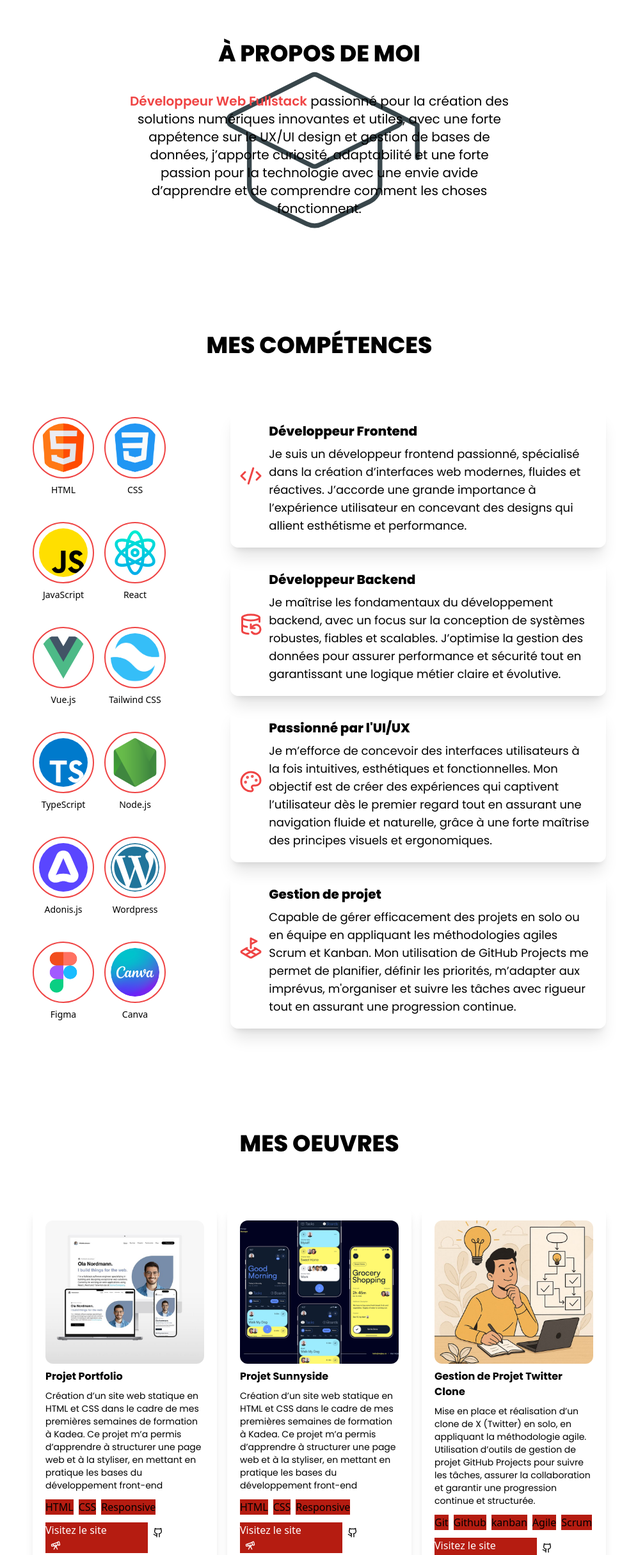
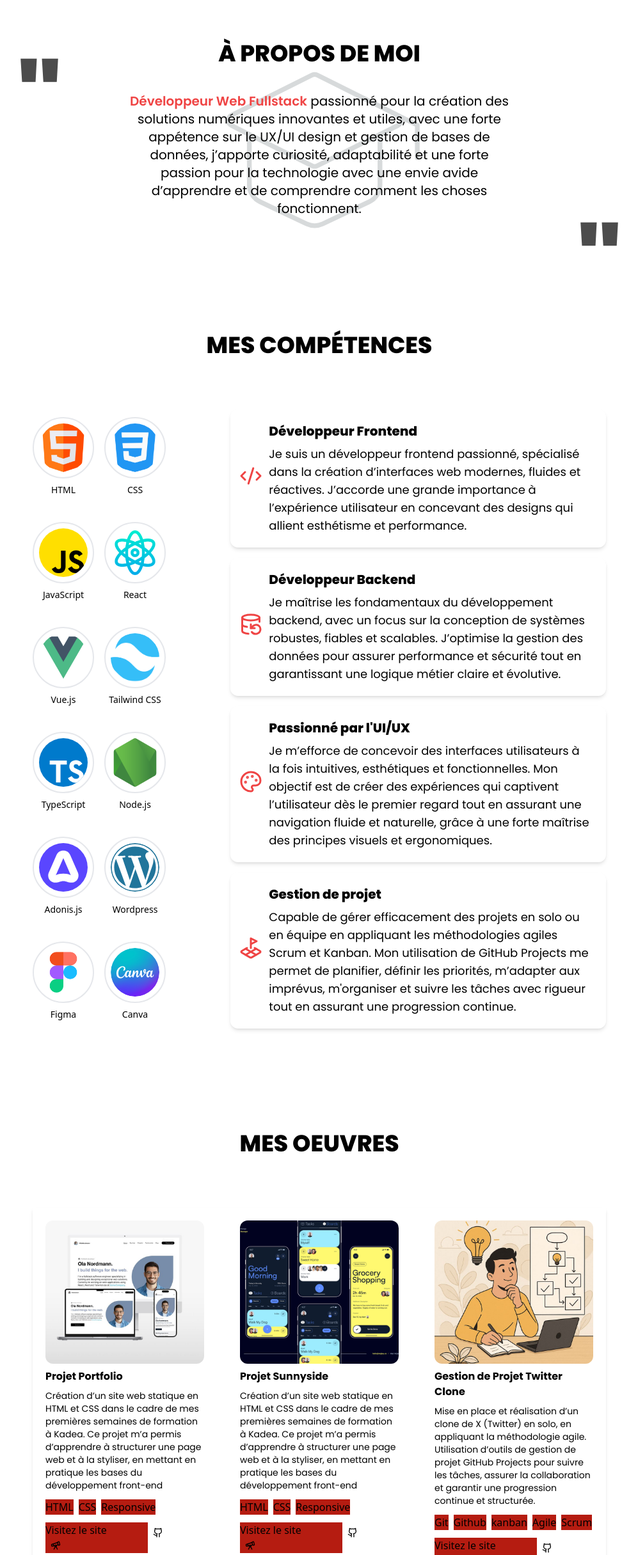
Before and after one commit to IsraelHangy/portfolio-israel, a React (Vite) app: page / in a window 1280 px wide. Shown: the part 980-3411 px from the top of the page at 64% size, without its empty margins (141-1138 px from the left). Built offline with nearby package versions, Linux system fonts and the light colour scheme.

Commit message:
docs: change have been made to the color in all components

```diff
--- a/index.html
+++ b/index.html
@@ -1,15 +1,17 @@
 <!doctype html>
-<html lang="en" data-theme="cupcake">
+<html lang="en" data-theme="dark, cupcake">
 
   <head>
     <meta charset="UTF-8" />
-    <link rel="icon" type="image/x-icon" href="/public/Gd.ico" />
+     <link rel="icon" href="/Gd.ico" />
     <link href="https://fonts.googleapis.com/css2?family=Poppins:wght@400;500;600;700;800&display=swap" rel="stylesheet">
     <meta name="viewport" content="width=device-width, initial-scale=1.0" />
     <title>Portfolio Israel</title>
   </head>
   <body>
-    <div id="root"></div>
+    <main>
+      <div id="root"></div>
     <script type="module" src="/src/main.tsx"></script>
+    </main>
   </body>
 </html>
--- a/package.json
+++ b/package.json
@@ -21,13 +21,13 @@
     "@types/react-dom": "^19.1.6",
     "@vitejs/plugin-react": "^4.6.0",
     "autoprefixer": "^10.4.21",
-    "daisyui": "^5.0.46",
+    "daisyui": "^5.0.50",
     "eslint": "^9.30.1",
     "eslint-plugin-react-hooks": "^5.2.0",
     "eslint-plugin-react-refresh": "^0.4.20",
     "globals": "^16.3.0",
     "postcss": "^8.5.6",
-    "tailwindcss": "^3.4.3",
+    "tailwindcss": "^3.4.17",
     "typescript": "~5.8.3",
     "typescript-eslint": "^8.35.1",
     "vite": "^7.0.6"
--- a/src/components/About.tsx
+++ b/src/components/About.tsx
@@ -15,32 +15,26 @@ const aboutSections = [
 const About = () => {
   return (
     <section id="About" className="scroll-mt-28">
-
-
       <div
-        className="bg-base-300 relative
-                  bg-no-repeat bg-center
-                  bg-[length:280px] md:bg-[length:350px]
-                  pb-10 md:pt-5 md:pb-20"
-        style={{
-          backgroundImage: "url(/graduationCap.svg)",
-        }}
+        className="bg-base-300 relative pb-10 md:pt-5 md:pb-20
+                   before:content-[''] before:absolute before:inset-0
+                   before:bg-[url('/graduationCap.svg')]
+                   before:bg-no-repeat before:bg-center
+                   before:bg-[length:280px] md:before:bg-[length:350px]
+                   before:opacity-25 md:before:opacity-20 before:z-0"
       >
         {/* Titre principal */}
-        <div className="pt-10 justify-center">
+        <div className="pt-10 justify-center relative z-10">
           <Title title="À PROPOS DE MOI" />
         </div>
 
-        {/* guillemets décoratives */}
-
-        <span className="absolute top-12 left-[2%] text-[7rem] md:top-20 md:left-[13%] md:text-[10rem] text-white font-extrabold font-poppins opacity-70 select-none leading-none z-0">
+        {/* Guillemets décoratives */}
+        <span className="absolute top-12 left-[2%] text-[7rem] md:top-20 md:left-[13%] md:text-[10rem]  font-extrabold font-poppins opacity-70 select-none leading-none z-0">
           "
         </span>
-        <span className="absolute text-[7rem] right-[5%] -bottom-10 md:-bottom-10 md:right-[13%] md:text-[10rem] text-white font-extrabold font-poppins opacity-70 select-none leading-none z-0">
+        <span className="absolute text-[7rem] right-[5%] -bottom-10 md:-bottom-10 md:right-[13%] md:text-[10rem]  font-extrabold font-poppins opacity-70 select-none leading-none z-0">
           "
         </span>
-
-
 
         {/* Contenu principal */}
         <div className="p-10 relative z-10 flex justify-center">
--- a/src/components/Contact.tsx
+++ b/src/components/Contact.tsx
@@ -116,7 +116,7 @@ const Contact = () => {
         <div className="md:mt-5 mb-5 md:mb-0">
           <Title title="Envoyez un message" />
         </div>
-        <p className="text-center text-gray-300 font-light mb-2 mt-8 md:mt-10 md:mb-14 text-sm md:text-xl">
+        <p className="text-center text-base-content font-normal mb-2 mt-8 md:mt-10 md:mb-14 text-base md:text-2xl">
           Vous avez une question, une proposition, un commentaire ou vous
           souhaitez simplement dire bonjour ? Allez-y
         </p>
@@ -124,14 +124,14 @@ const Contact = () => {
         <form className="max-w-3xl mx-auto pt-8" onSubmit={handleSubmit}>
           <div className="grid grid-cols-1 md:grid-cols-2 md:gap-20 gap-10 md:mb-20 mb-8">
             <div>
-              <label className="block text-gray-200 text-sm md:text-xl font-poppins font-bold mb-2">
+              <label className="block text-base-content text-sm md:text-xl font-poppins font-bold mb-2">
                 VOTRE PRENOM
               </label>
               <input
                 name="prename"
                 type="text"
                 placeholder="Entrez votre prénom"
-                className="w-full font-poppins font-normal  py-3 text-white text-base md:text-xl bg-base-300 border-b border-white/50 focus:border-red-500 md:focus:border-red-700 transition duration-300 ease-in-out outline-none focus:scale-[1.02]"
+                className="w-full font-poppins font-normal  py-3 text-base-content md:text-xl bg-base-300 border-b border-white/50 focus:border-base-content md:focus:border-base-content transition duration-300 ease-in-out outline-none focus:scale-[1.02]"
                 value={formData.prename}
                 onChange={handleChange}
                 required
@@ -139,14 +139,14 @@ const Contact = () => {
             </div>
 
             <div>
-              <label className="block text-gray-200 text-sm md:text-xl font-poppins font-bold mb-2">
+              <label className="block text-base-content text-sm md:text-xl font-poppins font-bold mb-2">
                 VOTRE NOM
               </label>
               <input
                 name="name"
                 type="text"
                 placeholder="Entrez votre nom"
-                className="w-full font-poppins font-normal py-3 text-white text-base md:text-xl bg-base-300 border-b border-white/50 focus:border-red-500 md:focus:border-red-700 transition duration-300 ease-in-out outline-none focus:scale-[1.02]"
+                className="w-full font-poppins font-normal py-3 text-base-content md:text-xl bg-base-300 border-b border-white/50 focus:border-base-content md:focus:border-base-content transition duration-300 ease-in-out outline-none focus:scale-[1.02]"
                 value={formData.name}
                 onChange={handleChange}
                 required
@@ -154,14 +154,14 @@ const Contact = () => {
             </div>
 
             <div>
-              <label className="block text-gray-200 text-sm md:text-xl font-poppins font-bold  mb-2">
+              <label className="block text-base-content text-sm md:text-xl font-poppins font-bold  mb-2">
                 VOTRE ADRESSE MAIL
               </label>
               <input
                 name="email"
                 type="email"
                 placeholder="Entrez votre adresse mail"
-                className="w-full font-poppins font-normal  py-3 text-white text-base md:text-xl bg-base-300 border-b border-white/50 focus:border-red-500 md:focus:border-red-700 transition duration-300 ease-in-out outline-none focus:scale-[1.02]"
+                className="w-full font-poppins font-normal  py-3 text-base-content md:text-xl bg-base-300 border-b border-white/50 focus:border-base-content md:focus:border-base-content transition duration-300 ease-in-out outline-none focus:scale-[1.02]"
                 value={formData.email}
                 onChange={handleChange}
                 required
@@ -169,7 +169,7 @@ const Contact = () => {
             </div>
 
             <div>
-              <label className="block text-gray-200 text-sm md:text-xl font-poppins font-bold mb-2">
+              <label className="block text-base-content text-sm md:text-xl font-poppins font-bold mb-2">
                 VOTRE NUMERO DE TELEPHONE
               </label>
               <input
@@ -178,7 +178,7 @@ const Contact = () => {
                 pattern="^\+?[0-9]{8,15}$"
                 inputMode="numeric"
                 placeholder="Entrez votre numéro de téléphone"
-                className="w-full font-poppins font-normal  py-3 text-white text-base md:text-xl bg-base-300 border-b border-white/50 focus:border-red-500 md:focus:border-red-700 transition duration-300 ease-in-out outline-none focus:scale-[1.02]"
+                className="w-full font-poppins font-normal  py-3 text-base-content md:text-xl bg-base-300 border-b border-white/50 focus:border-base-content md:focus:border-base-content transition duration-300 ease-in-out outline-none focus:scale-[1.02]"
                 value={formData.numero}
                 onChange={handleChange}
                 required
@@ -187,14 +187,14 @@ const Contact = () => {
           </div>
 
           <div className="mb-8">
-            <label className="block text-gray-200 text-sm md:text-xl font-poppins font-bold mb-2">
+            <label className="block text-base-content text-sm md:text-xl font-poppins font-bold mb-2">
               VOTRE MESSAGE
             </label>
             <textarea
               name="message"
               placeholder="Écrivez votre message"
               rows={4}
-              className="w-full font-poppins font-normal  py-3 text-white text-base md:text-xl bg-base-300 border-b border-white/50 focus:border-red-500 md:focus:border-red-700 transition duration-300 ease-in-out outline-none focus:scale-[1.02] resize-none"
+              className="w-full font-poppins font-normal  py-3 text-base-content text-base md:text-xl bg-base-300 border-b border-white/50 focus:border-base-content md:focus:border-base-content transition duration-300 ease-in-out outline-none focus:scale-[1.02] resize-none"
               value={formData.message}
               onChange={handleChange}
               required
@@ -203,7 +203,7 @@ const Contact = () => {
 
           <button
             type="submit"
-            className="w-full bg-[#c22e23] hover:bg-[#79140f]  text-white py-3 font-poppins font-semibold md:font-bold"
+            className="w-full bg-[#c22e23] hover:bg-[#79140f]  text-base-content py-3 font-poppins font-semibold md:font-bold"
           >
             ENVOYEZ VOTRE MESSAGE
           </button>
@@ -223,24 +223,24 @@ const Contact = () => {
                 onClick={(e) => e.stopPropagation()}
               >
                 {status === "success" && (
-                  <p className="text-lg font-semibold font-poppins text-white">
+                  <p className="text-lg font-semibold font-poppins text-base-content">
                     Message envoyé avec succès !
                   </p>
                 )}
                 {status === "invalid" && (
-                  <p className="text-lg font-semibold text-yellow-500">
+                  <p className="text-lg font-semibold text-red-500 text-base-content">
                     Vérifiez vos champs et réessayez.
                   </p>
                 )}
                 {status === "error" && (
-                  <p className="text-lg font-normal font-poppins text-white">
+                  <p className="text-lg font-normal font-poppins text-base-content">
                     Erreur d’envoi du message.
                   </p>
                 )}
 
                 <button
                   onClick={() => setStatus("")}
-                  className="mt-6 px-5 py-2 rounded-md text-white font-semibold bg-red-600 hover:bg-red-700"
+                  className="mt-6 px-5 py-2 rounded-md text-base-content font-semibold bg-red-600 hover:bg-red-700"
                 >
                   OK
                 </button>
--- a/src/components/Experiences.tsx
+++ b/src/components/Experiences.tsx
@@ -93,7 +93,7 @@ const Experiences = () => {
                 whileInView: { opacity: 1, scale: 1 },
               }}
             >
-              <div className="w-24 h-24 p-2 rounded-full flex justify-center items-center border-2 border-red-500">
+              <div className="w-24 h-24 p-2 rounded-full flex justify-center items-center border-2 border-base-content">
                 <img
                   src={skill.image}
                   alt={skill.name}
@@ -110,7 +110,7 @@ const Experiences = () => {
           {experiences.map((experience, index) => (
             <motion.div
               key={experience.id}
-              className="flex flex-col md:flex-row items-center bg-base-300 p-5 rounded-xl shadow-xl"
+              className="flex flex-col md:flex-row items-center bg-base-300 p-5 rounded-xl shadow-md"
               initial={{ opacity: 0, y: 50 }}
               whileInView={{ opacity: 1, y: 0 }}
               transition={{ duration: 0.6, delay: index * 0.2 }}
--- a/src/components/Footer.tsx
+++ b/src/components/Footer.tsx
@@ -32,8 +32,8 @@ const Footer = () => {
               <Flame
                 className="w-[30px] h-[30px] md:w-[40px] md:h-[40px]"
                 strokeWidth={2}
-                fill="white"
-                color="white"
+               fill="currentColor"
+               color="currentColor"
               />
               <p className="font-poppins font-extrabold text-xl md:text-2xl">
                 GOOD<span className="text-red-500 pr-5">DEV</span>
@@ -82,7 +82,7 @@ const Footer = () => {
         </div>
       </div>
 
-      <div className="pt-8 md:pt-20 text-center font-poppins text-xs md:text-xl opacity-80">
+      <div className="pt-8 md:pt-20 text-center font-poppins text-xs md:text-xl opacity-100">
         <p>Designed & Built by Israel Hangy</p>
         <p>Copyright © {new Date().getFullYear()}</p>
       </div>
@@ -90,7 +90,7 @@ const Footer = () => {
       <button
         onClick={scrollToTop}
         aria-label="Remonter en haut"
-        className="absolute right-3 bottom-0 md:right-20 md:bottom-30 flex items-center justify-center w-10 h-10 md:w-12 md:h-12 rounded-full bg-[#c22e23] hover:bg-[#79140f]  text-white shadow-lg transition"
+        className="absolute right-3 bottom-0 md:right-20 md:bottom-30 flex items-center justify-center w-10 h-10 md:w-12 md:h-12 rounded-full bg-[#c22e23] hover:bg-[#79140f] shadow-lg transition"
       >
         <ArrowUp className="w-6 h-6 md:w-7 md:h-7" />
       </button>
--- a/src/components/Home.tsx
+++ b/src/components/Home.tsx
@@ -29,7 +29,7 @@ const Home = () => {
         <div className="flex justify-center md:justify-start space-x-4 md:mt-8 mt-6">
           <a
             href="#Contact"
-            className="btn btn-lg bg-red-500 hover:bg-red-600 text-black rounded-lg md:w-fit"
+            className="btn btn-lg bg-red-500 hover:bg-red-600 text-base-content rounded-lg md:w-fit"
           >
             <Mail className="w-5 h-5" />
             Contactez-moi
@@ -39,7 +39,7 @@ const Home = () => {
             href={cvPDF}
             target="_blank"
             rel="noopener noreferrer"
-            className="btn btn-lg bg-red-500 hover:bg-red-600 text-black rounded-lg md:w-fit flex items-center space-x-2"
+            className="btn btn-lg bg-red-500 hover:bg-red-600 text-base-content rounded-lg md:w-fit flex items-center space-x-2"
           >
             <FileText className="w-5 h-5" />
             <span>Mon CV</span>
@@ -55,6 +55,8 @@ const Home = () => {
           loading="lazy"
         />
       </div>
+
+
     </div>
   );
 };
--- a/src/components/Navbar.tsx
+++ b/src/components/Navbar.tsx
@@ -34,7 +34,7 @@ const Navbar = () => {
   }, [theme]);
 
   return (
-    <div className="fixed top-0 left-0 w-full z-50 bg-base-100 shadow-md">
+    <div className="fixed top-0 left-0 w-full z-50 bg-base-200 shadow-md">
       <div className="max-w-7xl mx-auto flex justify-between items-center pt-2 p-2 md:p-4">
         {/* Logo */}
         <a href="#" className="flex items-center font-extrabold text-xl md:text-2xl">
@@ -121,7 +121,7 @@ const Navbar = () => {
 
       {/* Menu mobile */}
       <div
-        className={`md:hidden fixed top-50 left-0 w-full h-[calc(100%-40px)] bg-base-100 flex flex-col items-center justify-center transform transition-all duration-500 ease-in-out ${menuOpen ? "translate-y-0 opacity-100 visible" : "-translate-y-full opacity-0 invisible"}`}
+        className={`md:hidden fixed top-50 left-0 w-full h-[calc(100%-40px)] bg-base-200 flex flex-col items-center justify-center transform transition-all duration-500 ease-in-out ${menuOpen ? "translate-y-0 opacity-100 visible" : "-translate-y-full opacity-0 invisible"}`}
       >
         <ul className="flex flex-col space-y-8 font-poppins text-3xl font-bold text-center">
           {mobileLinks.map((link) => (
--- a/src/components/Projects.tsx
+++ b/src/components/Projects.tsx
@@ -80,11 +80,11 @@ const Projects = () => {
       <div className="mt-20 md:mt-0 md:mb-20 mb-8">
         <Title title="Mes Oeuvres" />
       </div>
-      <div className="grid md:grid-cols-3 gap-4">
+      <div className="grid md:grid-cols-3 gap-4 shadow-md">
         {projects.map((project) => (
           <motion.div
             key={project.id}
-            className="bg-base-300 p-5 h-fit rounded-xl shadow-lg"
+            className="bg-base-300 p-5 h-fit rounded-xl"
             initial="initial"
             whileInView="animate"
             viewport={{ once: true, amount: 0.4 }}
@@ -111,7 +111,7 @@ const Projects = () => {
                 href={project.demoLink}
                 target="_blank"
                 rel="noopener noreferrer"
-                className="btn btn-lg  bg-[#c22e23] md:bg-[#b51c11] hover:bg-[#79140f] active:scale-95 transition-transform duration-150 w-2/3 text-white"
+                className="btn btn-lg bg-[#c22e23] md:bg-[#b51c11] hover:bg-[#79140f]   active:scale-95 transition-transform duration-150 w-2/3"
               >
                 Visitez le site <Telescope className="w-4 ml-2" />
               </a>
@@ -121,7 +121,7 @@ const Projects = () => {
                 rel="noopener noreferrer"
                 className="btn btn-neutral w-1/3 ml-2 mt-1"
               >
-                <Github className="w-4" />
+                <Github className="w-4"/>
               </a>
             </div>
           </motion.div>
--- a/tailwind.config.js
+++ b/tailwind.config.js
@@ -58,6 +58,7 @@ module.exports = {
       "night",
       "black",
       "autumn",
+      "cyberpunk",
     ],
   },
 }
```
Also changed, not shown: 1 other file (tests, documents, lock files or other folders).
